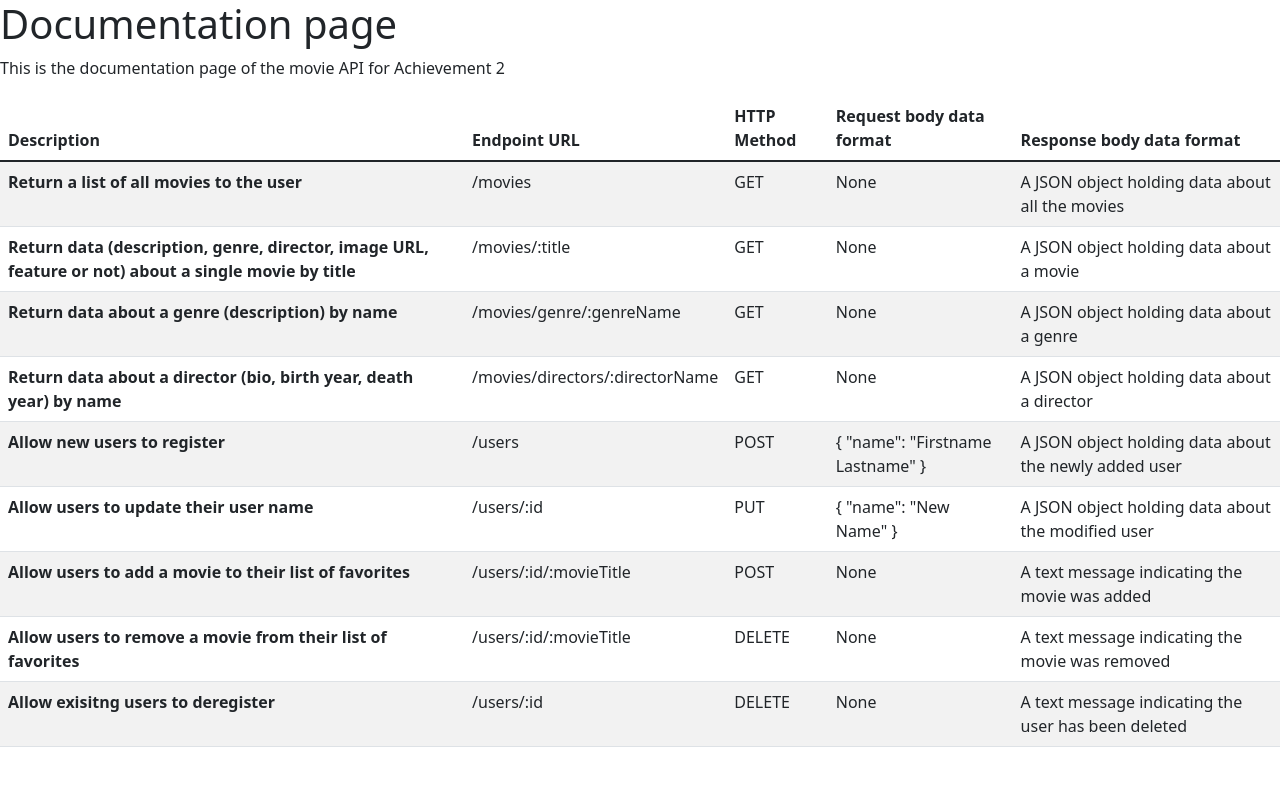
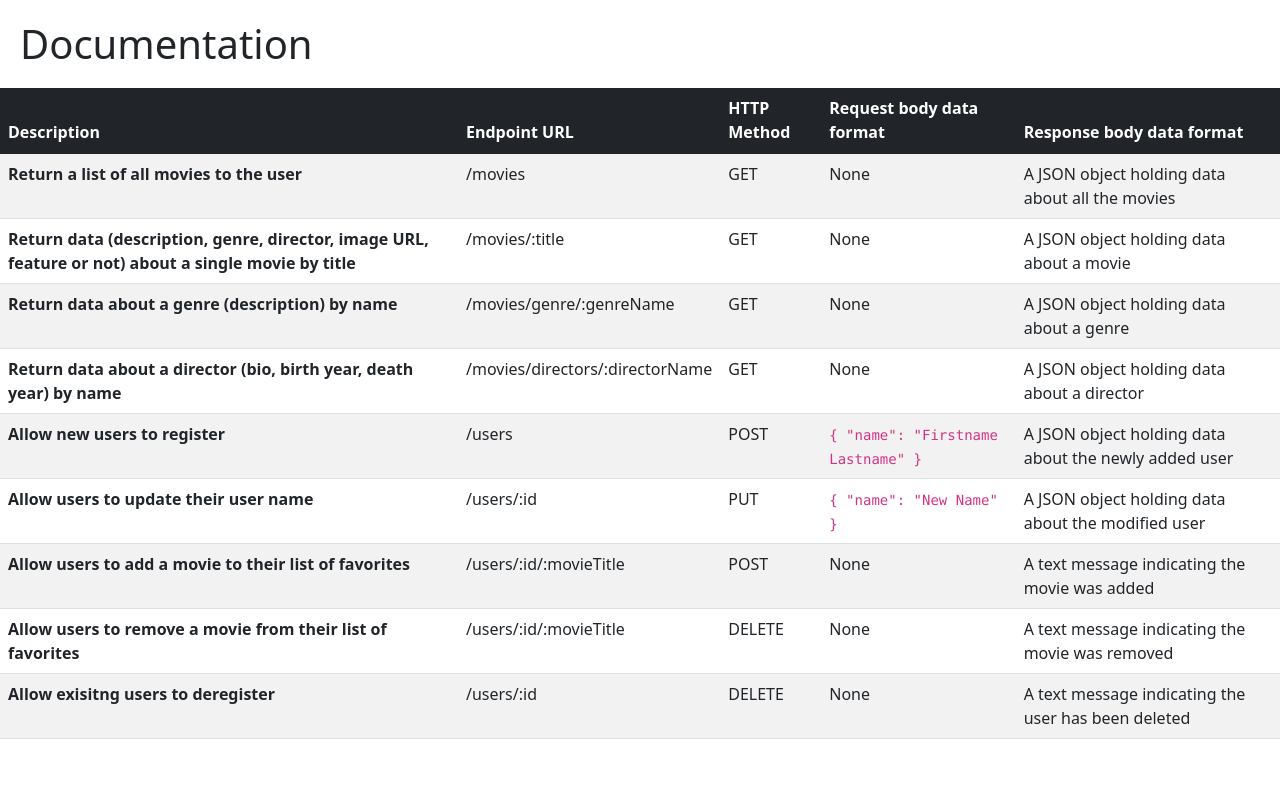
Before and after one commit to jimmychen97/myFlix-server, a website: page public/documentation.html in a window 1280 px wide. Drawn offline with nearby package versions, Linux system fonts and the light colour scheme.

Commit message:
added css folder and styles.css

```diff
--- /dev/null
+++ b/css/styles.css
@@ -0,0 +1,3 @@
+h1 {
+    margin: 20px 0px 20px 20px;
+}
--- a/public/documentation.html
+++ b/public/documentation.html
@@ -5,14 +5,14 @@
     <meta http-equiv="X-UA-Compatible" content="IE=edge">
     <meta name="viewport" content="width=device-width, initial-scale=1.0">
     <link href="https://cdn.jsdelivr.net/npm/bootstrap@5.1.3/dist/css/bootstrap.min.css" rel="stylesheet" integrity="sha384-1BmE4kWBq78iYhFldvKuhfTAU6auU8tT94WrHftjDbrCEXSU1oBoqyl2QvZ6jIW3" crossorigin="anonymous">
+    <link rel="stylesheet" href="../css/styles.css">
     <title>Movie API Documentation</title>
 </head>
 <body>
-    <h1>Documentation page</h1>
-    <p>This is the documentation page of the movie API for Achievement 2</p>
+    <h1>Documentation</h1>
 
-    <table class="table table-striped">
-        <thead>
+    <table class="table table-striped table-hover">
+        <thead class="table-dark">
             <tr>
                 <th scope="col">Description</th>
                 <th scope="col">Endpoint URL</th>
@@ -55,18 +55,24 @@
                 <th scope="row">Allow new users to register</th>
                 <td>/users</td>
                 <td>POST</td>
-                <td>{
-                    "name": "Firstname Lastname"
-                }</td>
+                <td>
+                    <code>
+                        {
+                            "name": "Firstname Lastname"
+                        }
+                    </code>
+                </td>
                 <td>A JSON object holding data about the newly added user</td>
             </tr>
             <tr>
                 <th scope="row">Allow users to update their user name</th>
                 <td>/users/:id</td>
                 <td>PUT</td>
-                <td>{
-                    "name": "New Name"
-                }</td>
+                <td><code>
+                    {
+                        "name": "New Name"
+                    }
+                </code></td>
                 <td>A JSON object holding data about the modified user</td>
             </tr>
             <tr>
```
